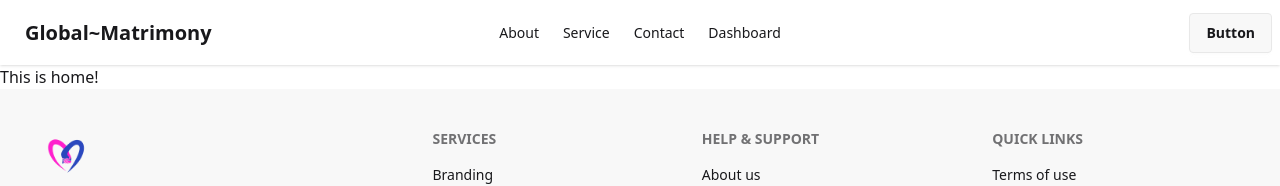
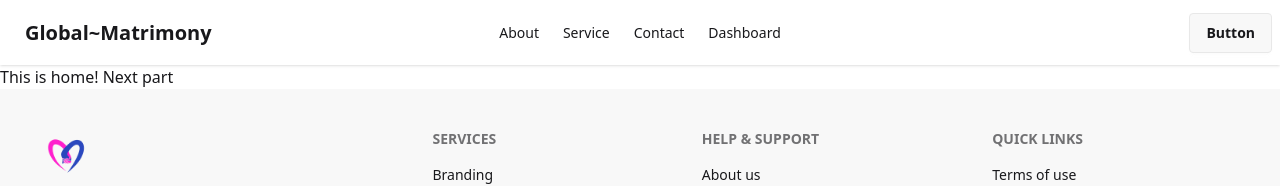
Before and after one commit to MH-liton-360/matrimony, a React (Vite) app: page / in a window 1280 px wide. Shown: the top 186 px of the page. Built offline with nearby package versions, Linux system fonts and the light colour scheme.

Commit message:
next part continue

```diff
--- a/src/pages/Home.jsx
+++ b/src/pages/Home.jsx
@@ -2,7 +2,7 @@
 const Home = () => {
     return (
         <div>
-            <h3>This is home!</h3>
+            <h3>This is home! Next part</h3>
         </div>
     );
 };
```
